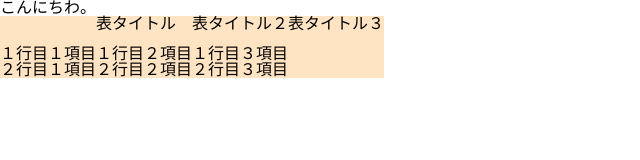
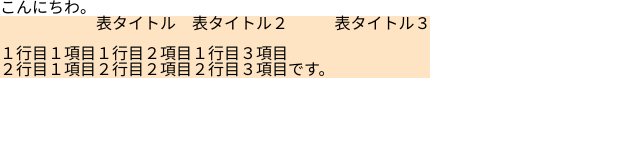
Before and after one commit to p0rururu-blip/cheeseacamdey-forgit, a plain HTML site: page index.html in a window 1280 px wide. Shown: the whole page, without its empty margins (0-640 px from the left). Drawn offline with nearby package versions, Linux system fonts and the light colour scheme.

Commit message:
いぐのあ更新

```diff
--- a/index.html
+++ b/index.html
@@ -36,7 +36,7 @@
   <tr>
     <td>２行目１項目</td>
     <td>２行目２項目</td>
-    <td>２行目３項目</td>
+    <td>２行目３項目です。</td>
   </tr>
 </table>
 
```
Also changed, not shown: 1 other file.
